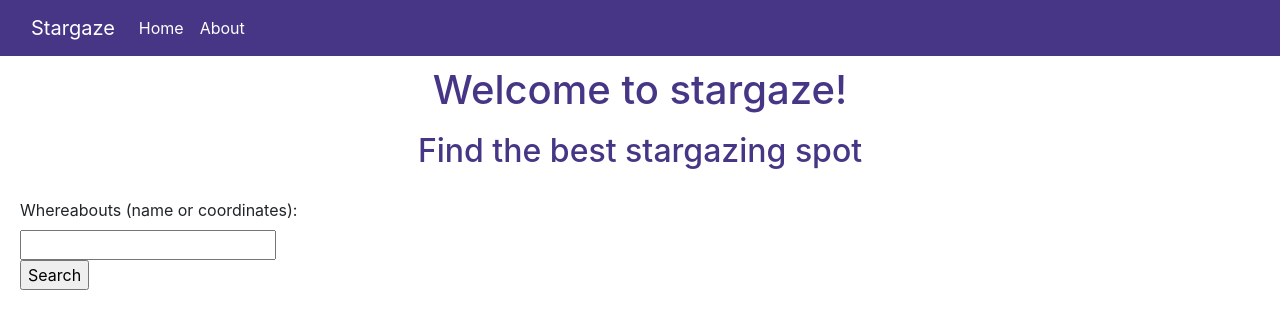
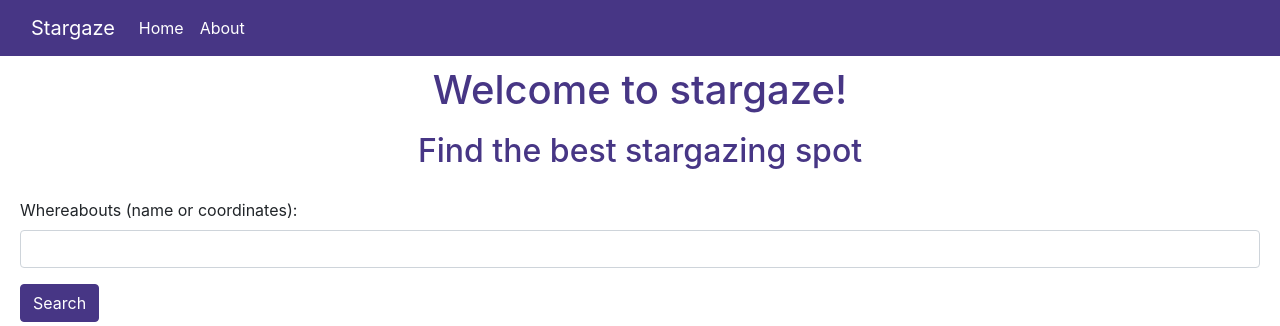
Before and after one commit to huleha/stargaze, a Flask app: page / in a window 1280 px wide. Shown: the top 326 px of the page. Run offline with Flask 3, Linux system fonts and the light colour scheme.

Commit message:
Update web app

```diff
--- a/stargaze/app.py
+++ b/stargaze/app.py
@@ -7,8 +7,11 @@ app = Flask(__name__)
 @app.route('/', methods=('GET', 'POST'))
 def index():
     if request.method == 'POST':
-        whereabouts = request.form.get('whereabouts')
-        if whereabouts:
-            coordinates = find_coordinates(whereabouts)
-            return render_template('index.html', coordinates=coordinates)
+        try:
+            whereabouts = request.form.get('whereabouts')
+            if whereabouts:
+                coordinates = find_coordinates(whereabouts)
+                return render_template('index.html', coordinates=coordinates, whereabouts=whereabouts)
+        except IndexError:
+            return render_template('index.html', coordinates=None)
     return render_template('index.html', coordinates=None)
--- a/stargaze/templates/index.html
+++ b/stargaze/templates/index.html
@@ -2,6 +2,7 @@
 <html lang="en">
 <head>
     <meta charset="UTF-8">
+    <meta name="viewport" content="width=device-width, initial-scale=1, shrink-to-fit=no">
     <link rel="stylesheet" href="https://cdn.jsdelivr.net/npm/bootstrap@4.3.1/dist/css/bootstrap.min.css" integrity="sha384-ggOyR0iXCbMQv3Xipma34MD+dH/1fQ784/j6cY/iJTQUOhcWr7x9JvoRxT2MZw1T" crossorigin="anonymous">
     <title>Stargaze</title>
      <link rel="stylesheet" href="https://unpkg.com/leaflet@1.9.4/dist/leaflet.css"
@@ -34,13 +35,15 @@
       </div>
 
     </nav>
-    <h1 align="center" style="color: #473685; border: 2px; padding: 10px;" >Welcome to stargaze!</h1>
+    <h1 align="center" style="color: #473685; border: 2px; padding: 10px;">Welcome to stargaze!</h1>
 <!--    <img align="right" src="/static/stargaze.jpg" width="100" height="100">-->
     <h2 align="center" style="color: #473685;">Find the best stargazing spot</h2>
     <form method="POST" style="padding: 20px;">
-        <label for="whereabouts">Whereabouts (name or coordinates): </label><br>
-        <input type="text" id="whereabouts" name="whereabouts"><br>
-        <input type="submit" value="Search">
+        <div class="mb-3">
+          <label for="formGroupExampleInput" class="form-label">Whereabouts (name or coordinates):</label>
+          <input type="text" class="form-control" id="formGroupExampleInput" name="whereabouts" value="{{ whereabouts }}">
+        </div>
+        <button type="submit" class="btn btn-primary" style="background-color: #473685; border-color: #473685">Search</button>
     </form>
 
     <div id="map"></div>
```
